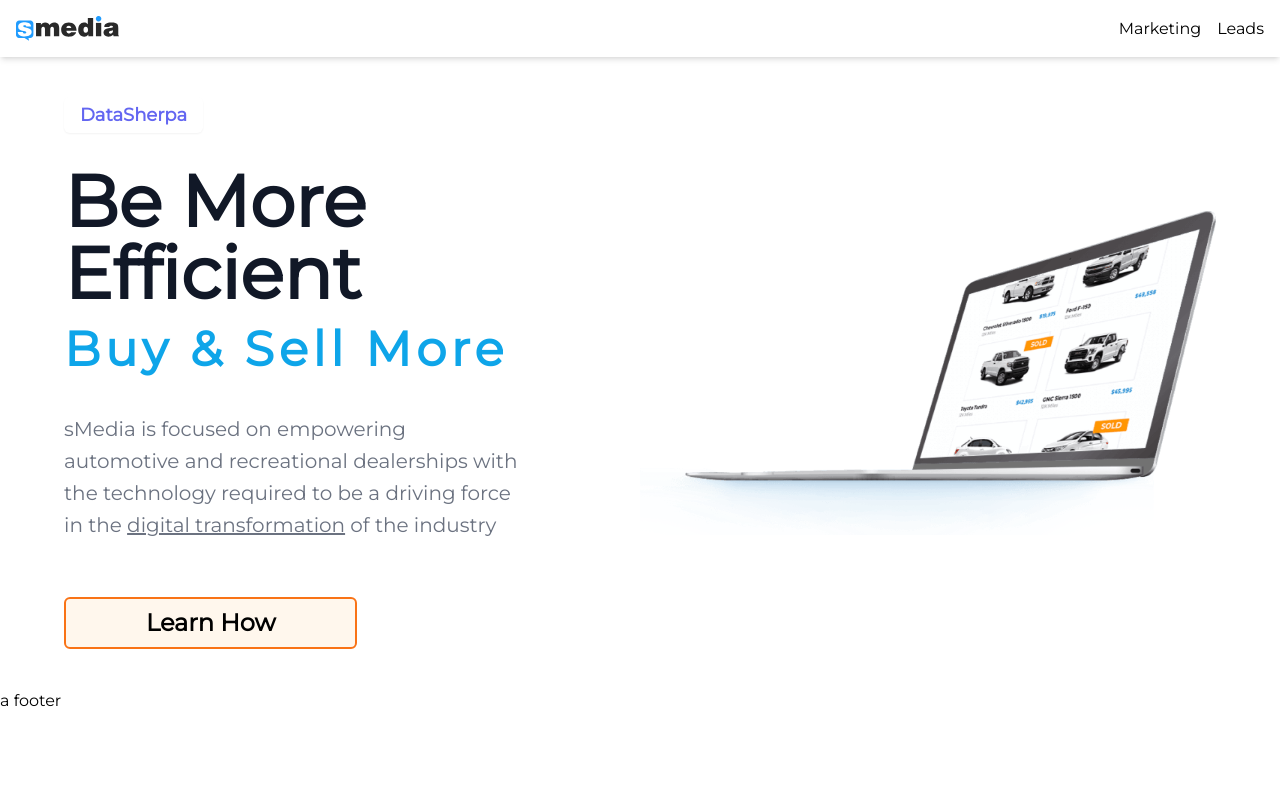
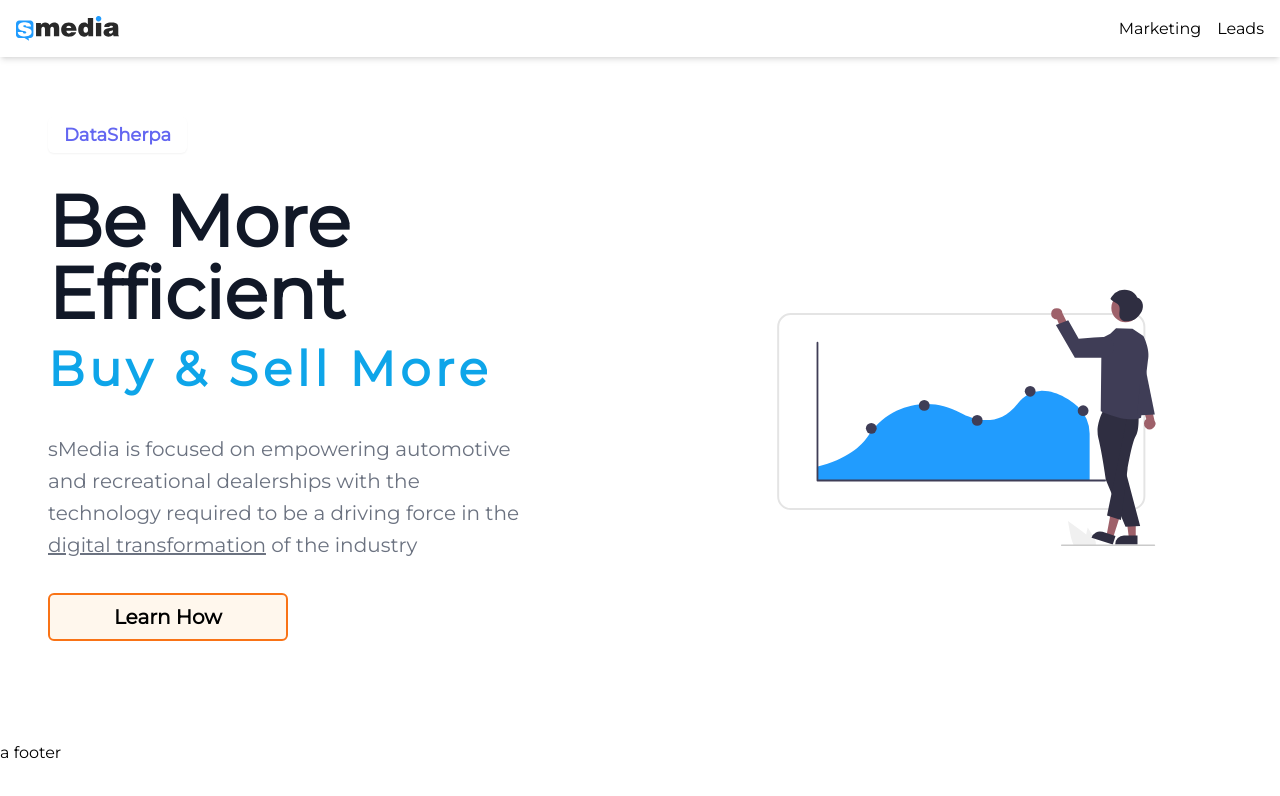
Before and after one commit to mahi160/smeida-web-redesign, a SvelteKit app: page / in a window 1280 px wide. Shown: the top 796 px of the page. Built offline with nearby package versions, Linux system fonts and the light colour scheme.

Commit message:
hero done

```diff
--- a/src/routes/ui/hero.svelte
+++ b/src/routes/ui/hero.svelte
@@ -3,7 +3,7 @@
 </script>
 
 <div
-	class="container grid items-center justify-center grid-cols-1 px-16 py-5 mx-auto md:grid-cols-2"
+	class="container grid items-center justify-center grid-cols-1 pt-4 mx-auto sm:pt-10 md:grid-cols-2 sm:pb-20 md:px-12" id="image"
 >
 	<article class="flex flex-col items-center justify-center sm:items-start gap-y-8">
 		<HeroProduct />
@@ -26,16 +26,24 @@
 			required to be a driving force in the <span class="underline">digital transformation</span> of
 			the industry
 		</p>
-		<div class="flex flex-col items-center justify-center mt-6 sm:flex-row">
+		<div class="flex flex-col items-center justify-center sm:flex-row">
 			<a href="/lets-talk">
 				<button
-					class="px-20 py-2 text-2xl font-semibold border-2 border-orange-500 rounded-md bg-orange-50"
+					class="px-16 py-2 text-xl font-semibold border-2 border-orange-500 rounded-md bg-orange-50"
 					>Learn How</button
 				>
 			</a>
 		</div>
 	</article>
-	<section class="hidden sm:block">
-		<img class="aspect-video" src="/assets/home/home-top.png" alt="Hero" />
+	<section class="items-center justify-center hidden w-full h-full sm:flex" >
+		<img class="aspect-video" src="/assets/home/hero-image.svg" alt="Hero" />
 	</section>
 </div>
+
+<style>
+	/* #image{
+		background-image: url('/assets/home/hero-gradient.svg');
+		background-position: top;
+		background-repeat: no-repeat;
+	} */
+</style>
```
